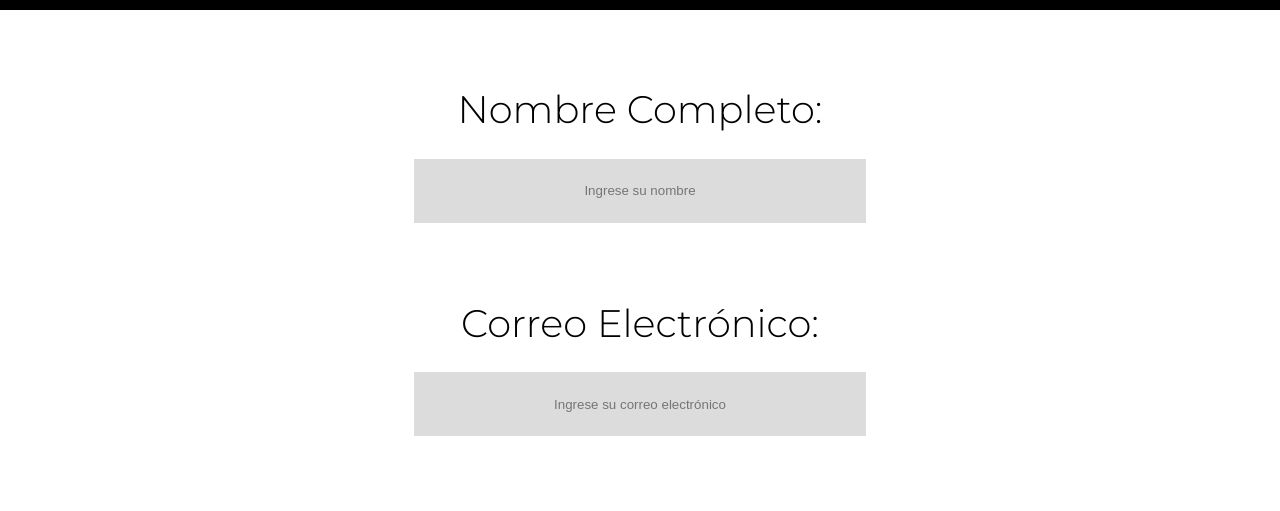
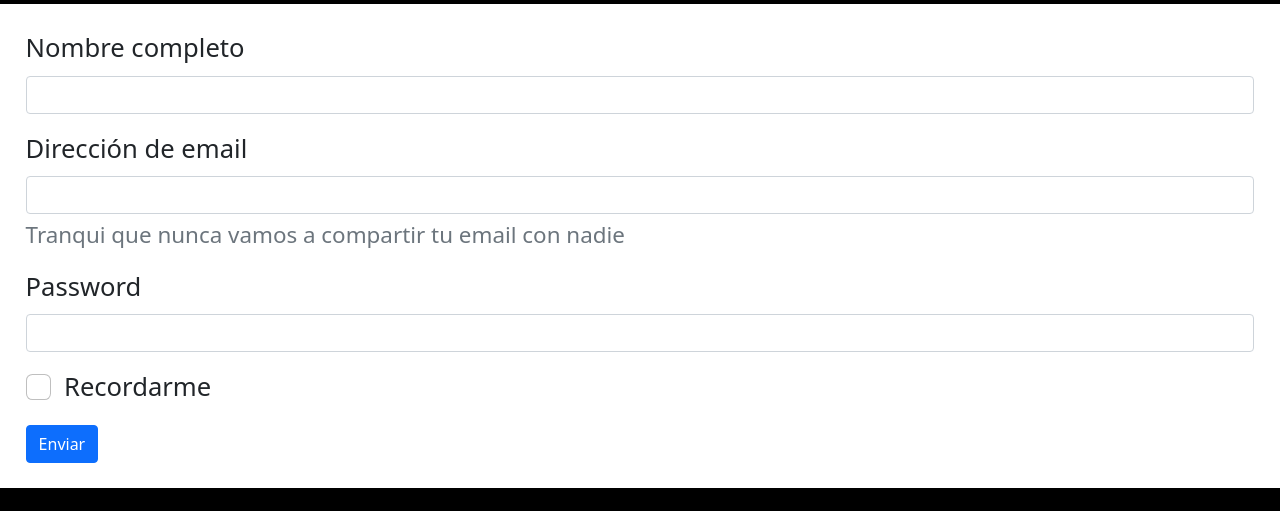
Before and after one commit to MatiMateo/cleo_tienda, a plain HTML site: page pages/login.html in a window 1280 px wide. Shown: the part 137-648 px from the top of the page. Drawn offline with nearby package versions, Linux system fonts and the light colour scheme.

Commit message:
Añadiendo formulario con bootstrap

```diff
--- a/pages/login.html
+++ b/pages/login.html
@@ -5,6 +5,7 @@
     <meta http-equiv="X-UA-Compatible" content="IE=edge">
     <meta name="viewport" content="width=device-width, initial-scale=1.0">
     <title>Cleo Tienda - Iniciar Sesión</title>
+    <link href="https://cdn.jsdelivr.net/npm/bootstrap@5.1.3/dist/css/bootstrap.min.css" rel="stylesheet" integrity="sha384-1BmE4kWBq78iYhFldvKuhfTAU6auU8tT94WrHftjDbrCEXSU1oBoqyl2QvZ6jIW3" crossorigin="anonymous">
     <link rel="stylesheet" href="../styles/style.css">
     <link rel="preconnect" href="https://fonts.googleapis.com">
     <link rel="preconnect" href="https://fonts.gstatic.com" crossorigin>
@@ -28,7 +29,7 @@
         </nav>
     </header>
     <main>
-        <div class="formulario">
+        <!--<div class="formulario">
             <form action="" method="" enctype="">
                 <div class="formulario__nombre">
                     <label for="nombre">Nombre Completo:</label>
@@ -48,7 +49,27 @@
                 </div>
             </form>
             <button class="formulario__boton">Enviar</button>
-        </div>
+        </div>-->
+        <form class="formulario">
+            <div class="mb-3">
+              <label for="nombre" class="form-label">Nombre completo</label>
+              <input type="text" class="form-control" id="nombre" aria-describedby="nombreCompleto">
+            </div>
+            <div class="mb-3">
+                <label for="exampleInputEmail1" class="form-label">Dirección de email</label>
+                <input type="email" class="form-control" id="exampleInputEmail1" aria-describedby="emailHelp">
+                <div id="emailHelp" class="form-text">Tranqui que nunca vamos a compartir tu email con nadie</div>
+            </div>
+            <div class="mb-3">
+              <label for="exampleInputPassword1" class="form-label">Password</label>
+              <input type="password" class="form-control" id="exampleInputPassword1">
+            </div>
+            <div class="mb-3 form-check">
+              <input type="checkbox" class="form-check-input" id="exampleCheck1">
+              <label class="form-check-label" for="exampleCheck1">Recordarme</label>
+            </div>
+            <button type="submit" class="btn btn-primary">Enviar</button>
+          </form>
     </main>
     <footer>
         <div class="footer">
--- a/styles/style.css
+++ b/styles/style.css
@@ -93,11 +93,6 @@ li a {
 .formulario {
     padding: 2vw;
     font-size: 2vw;
-    text-align: center;
-    display: flex;
-    justify-content: center;
-    flex-direction: column;
-    align-items: center;
 }
 .formulario__boton {
     padding: 1vw;
@@ -127,7 +122,7 @@ li a {
     display: flex;
     flex-direction: column;
 }
-.formulario label {
+/*.formulario label {
     width: auto;
     padding: 2vw;
     border: 0;
@@ -141,7 +136,7 @@ li a {
     border: 0;
     padding: 2vw;
     text-align: center;
-}
+}*/
 .prod__info {
     display: grid;
     grid-template-areas:
```
Also changed, not shown: index.html (+0 -1 lines).
